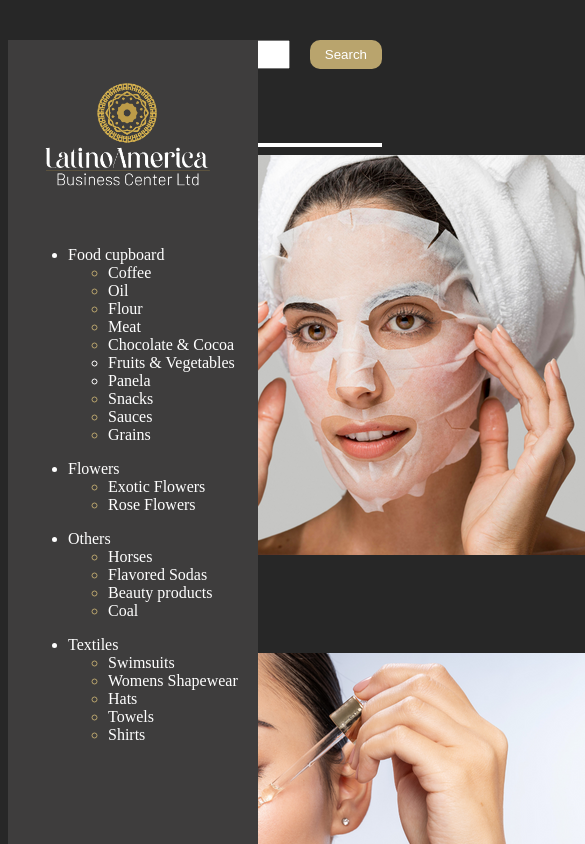
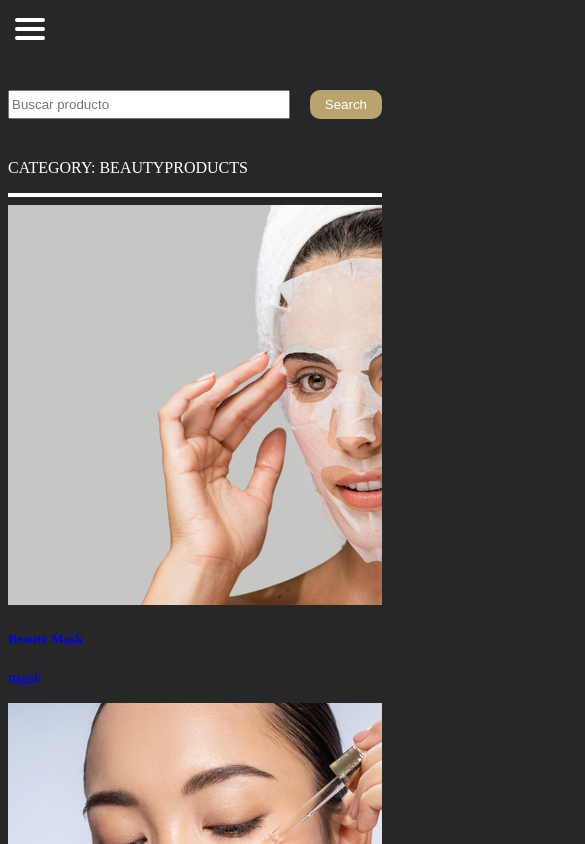
Before and after one commit to alecap92/catalgoLBC, a Next.js app: page /productos/beautyproducts in a window 390 px wide. Shown: the top 844 px of the page, 585 px wide, since content can reach past the window. Built offline with nearby package versions, Linux system fonts and the light colour scheme.

Commit message:
Sidebar responsive

```diff
--- a/src/components/Sidebar.jsx
+++ b/src/components/Sidebar.jsx
@@ -1,15 +1,11 @@
 import Link from "next/link";
 import React from "react";
+import styles from "@/styles/components/sidebar.module.css"
 
 const Sidebar = () => {
   return (
     <div
-      style={{
-        background: "#3E3D3D",
-        position: "fixed",
-        height: "100vh",
-        padding: "20px 20px",
-      }}
+      className={ styles.sidebar }
     >
       <Link href="/">
         <img src="/img/logo/logo.png" width={200} alt="" />
--- /dev/null
+++ b/src/layouts/ProductsLayout.jsx
@@ -0,0 +1,46 @@
+import { useEffect, useState } from 'react'
+import { useRouter } from 'next/router'
+import Head from 'next/head'
+import Sidebar from '@/components/Sidebar'
+import styles from '@/styles/layouts/productsLayout.module.css'
+
+const ProductsLayout = ({
+    title = "LatinAmerica Business Center",
+    children
+}) => {
+    const [showSidebar, setShowSidebar] = useState(false)
+    const router = useRouter()
+
+    useEffect(() => {
+        setShowSidebar(false)
+    }, [router.asPath])
+
+    return (
+        <>
+            <Head>
+                <title>{ title }</title>
+                <meta name="viewport" content="width=device-width, initial-scale=1" />
+                <link rel="icon" href="/favicon.ico" />
+            </Head>
+
+            <div className={ styles.layoutContainer }>
+                <div className={ styles.burgerMenu }>
+                    <button onClick={ () => setShowSidebar(true) }>
+                        <span></span>
+                        <span></span>
+                        <span></span>
+                    </button>
+                </div>
+                <div className={ `${styles.layoutSidebarContainer} ${showSidebar && styles.active}` }>
+                    <button onClick={ () => setShowSidebar(false) }>&#215;</button>
+                    <Sidebar />
+                </div>
+                <div className={ styles.layoutContentContainer }>
+                    { children }
+                </div>
+            </div>
+        </>
+    )
+}
+
+export default ProductsLayout
--- a/src/pages/_app.js
+++ b/src/pages/_app.js
@@ -2,6 +2,9 @@ import Script from "next/script";
 import "../styles/globals.css";
 
 export default function App({ Component, pageProps }) {
+
+  const getLayout = Component.getLayout || ((page) => page)
+
   return (
     <>
       <Script
@@ -9,7 +12,7 @@ export default function App({ Component, pageProps }) {
         integrity="sha384-w76AqPfDkMBDXo30jS1Sgez6pr3x5MlQ1ZAGC+nuZB+EYdgRZgiwxhTBTkF7CXvN"
         crossorigin="anonymous"
       ></Script>
-      <Component {...pageProps} />;
+      { getLayout(<Component {...pageProps} />) }
     </>
   );
 }
--- a/src/pages/productos/[category].jsx
+++ b/src/pages/productos/[category].jsx
@@ -5,32 +5,27 @@ import { useRouter } from "next/router";
 import { ListadoDeProductos } from "@/data/productList.js";
 import { PRODUCT_CATEGORIES } from "@/constants/products";
 import { Searchbar } from "@/components/Searchbar";
+import ProductsLayout from "@/layouts/ProductsLayout";
 
 export default function Products({ products, category }) {
     return (
         <>
-        <Head>
-            <title>LatinAmerica Business Center</title>
-            <meta name="description" content="Generated by create next app" />
-            <meta name="viewport" content="width=device-width, initial-scale=1" />
-            <link rel="icon" href="/favicon.ico" />
-        </Head>
-
-        <div className="row">
-            <div className="col-md-3">
-                <Sidebar />
-            </div>
-            <div className="col-md-8 my-5">
             <div style={{ margin: "40px 0px", maxWidth: "500px" }}>
                 <Searchbar />
             </div>
             <p>CATEGORY: { category?.toUpperCase() }</p>
             <hr style={{ border: "2px solid white", opacity: 1 }} />
             <ProductList products={ products } />
-            </div>
-        </div>
         </>
     );
+}
+
+Products.getLayout = function getLayout(page) {
+    return (
+      <ProductsLayout title="LatinAmerica Business Center">
+        { page }
+      </ProductsLayout>
+    )
 }
 
 export async function getStaticPaths() {
--- /dev/null
+++ b/src/styles/components/sidebar.module.css
@@ -0,0 +1,20 @@
+.sidebar {
+    background-color: #3E3D3D;
+    min-height: 100vh;
+    padding: 20px;
+}
+
+@media screen and (max-width: 900px) {
+    .sidebar {
+        max-width: 250px;
+    }
+}
+
+@media screen and (max-width: 600px) {
+    .sidebar {
+        max-width: none;
+        display: flex;
+        flex-direction: column;
+        align-items: center;
+    }
+}
--- /dev/null
+++ b/src/styles/layouts/productsLayout.module.css
@@ -0,0 +1,100 @@
+.layoutContainer {
+    display: flex;
+}
+
+/* Menu de hamburguesa */
+.burgerMenu {
+    display: none;
+    position: sticky;
+    top: 0;
+    z-index: 1;
+    background-color: #272727;
+}
+
+.burgerMenu button {
+    padding: 10px 7px;
+    background-color: inherit;
+    border: none;
+    outline: none;
+}
+
+.burgerMenu button span {
+    display: block;
+    width: 30px;
+    height: 4px;
+    background-color: white;
+    margin-bottom: 5px;
+    border-radius: 5px;
+}
+
+.burgerMenu button span:last-of-type {
+    margin-bottom: 0;
+}
+
+/* Contenedor de sidebar */
+.layoutSidebarContainer {
+    flex: 0 0 20%;
+    min-width: 250px;
+    overflow-y: scroll;
+    height: 100vh;
+    -ms-overflow-style: none;
+    scrollbar-width: none;
+}
+
+.layoutSidebarContainer button {
+    display: none;
+}
+
+.layoutSidebarContainer::-webkit-scrollbar {
+    display: none;
+}
+
+/* Contenedor del contenido principal */
+.layoutContentContainer {
+    flex: 1 1 80%;
+    max-height: 100vh;
+    overflow-y: scroll;
+}
+
+@media screen and (max-width:900px) {
+    .layoutContainer {
+        flex-direction: column;
+    }
+
+    .layoutContentContainer {
+        max-height: initial;
+        overflow-y: auto;
+    }
+
+    .burgerMenu {
+        display: block;
+    }
+
+    .layoutSidebarContainer {
+        position: fixed;
+        top: 0;
+        bottom: 0;
+        left: 0;
+        right: 0;
+        background-color: rgba(39, 39, 39, 0.5);
+        z-index: 2;
+        display: none;
+    }
+
+    .layoutSidebarContainer button {
+        display: block;
+        position: absolute;
+        top: 0;
+        right: 0;
+        color: white;
+        background-color: transparent;
+        font-size: 2rem;
+        padding: 0 10px;
+        border: none;
+        outline: none;
+    }
+
+    .layoutSidebarContainer.active {
+        display: block;
+    }
+}
```
Also changed, not shown: src/pages/buscador.jsx (+15 -20 lines), src/pages/detalleProducto.jsx (+10 -16 lines).
